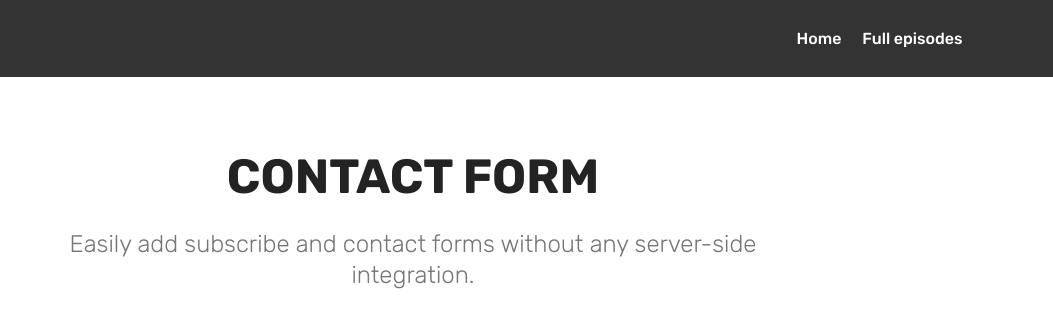
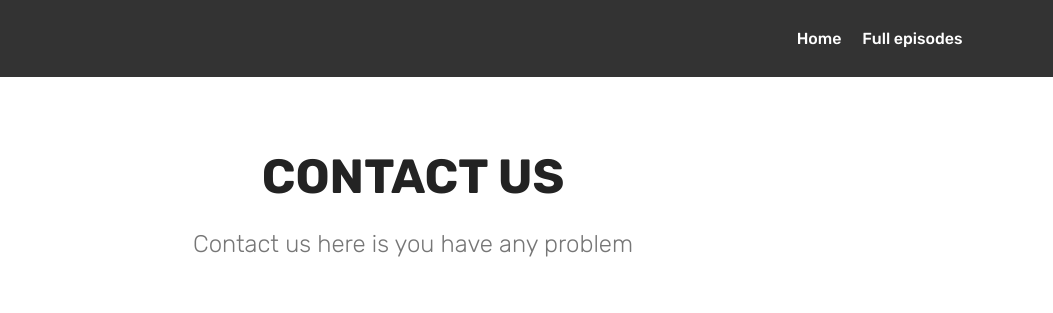
Before and after one commit to itsmiraculous/contact, a plain HTML site: page en.html in a window 1280 px wide. Shown: the top 313 px of the page, 227-1280 px from the left. Drawn offline with Linux system fonts and the light colour scheme.

Commit message:
Update en.html

```diff
--- a/en.html
+++ b/en.html
@@ -64,7 +64,7 @@
         </div>
         <div class="collapse navbar-collapse" id="navbarSupportedContent">
             <ul class="navbar-nav nav-dropdown nav-right" data-app-modern-menu="true"><li class="nav-item">
-                    <a class="nav-link link text-white display-4" href="index.html">&nbsp; &nbsp; &nbsp; Home</a>
+                    <a class="nav-link link text-white display-4" href="index.html">Home</a>
                 </li>
                 <li class="nav-item">
                     <a class="nav-link link text-white display-4" href="page80.html" aria-expanded="false">Full episodes
@@ -84,10 +84,10 @@
         <div class="row justify-content-center">
             <div class="title col-12 col-lg-8">
                 <h2 class="mbr-section-title align-center pb-3 mbr-fonts-style display-2">
-                    <br><strong>CONTACT FORM
+                    <br><strong>CONTACT US
                 </strong></h2>
                 <h3 class="mbr-section-subtitle align-center mbr-light pb-3 mbr-fonts-style display-5">
-                    Easily add subscribe and contact forms without any server-side integration.
+                    Contact us here is you have any problem
                 </h3>
             </div>
         </div>
```
